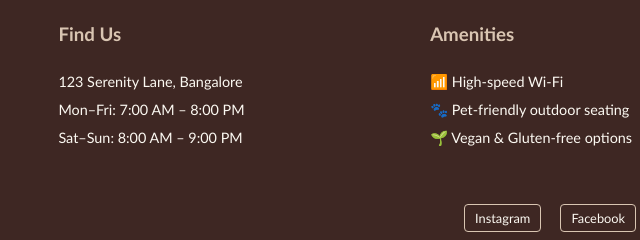
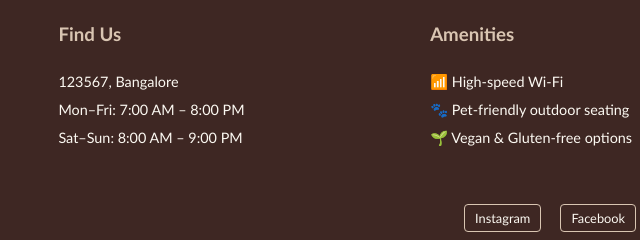
Before and after one commit to muktkeshi2007-dot/White-Bean-Cafe, a plain HTML site: page index.html in a window 1280 px wide. Shown: the part 1283-1523 px from the top of the page, 44-684 px from the left. Drawn offline with nearby package versions, Linux system fonts and the light colour scheme; no server answers.

Commit message:
Update index.html

```diff
--- a/index.html
+++ b/index.html
@@ -195,7 +195,7 @@
         <div class="footer-content">
             <div>
                 <h3>Find Us</h3>
-                <p>123 Serenity Lane, Bangalore</p>
+                <p>123567, Bangalore</p>
                 <p>Mon–Fri: 7:00 AM – 8:00 PM</p>
                 <p>Sat–Sun: 8:00 AM – 9:00 PM</p>
             </div>
```
